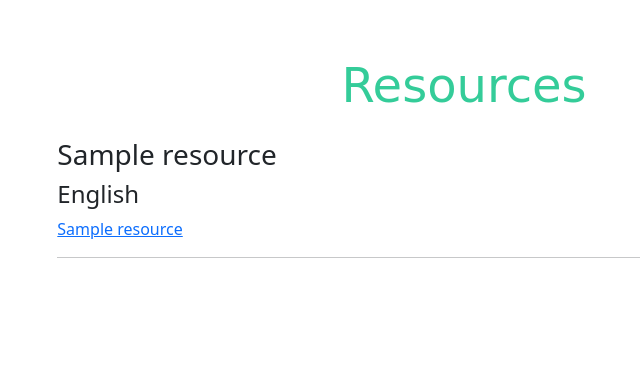
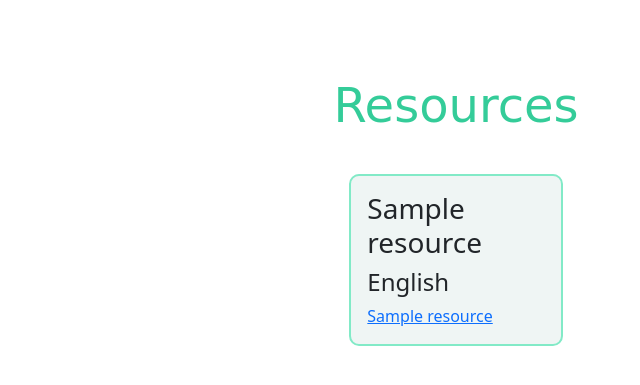
Before and after one commit to NickdevC/Home-Learning-Hub, a Django app: page /resources_app/resources/ in a window 1280 px wide. Shown: the part 80-465 px from the top of the page, without its empty margins (184-824 px from the left). Run offline with Django 3.2, Linux system fonts and the light colour scheme; tables that the repository leaves empty hold one stand-in row (values such as "Sample post"); some web fonts are replaced.

Commit message:
Style navigation buttons and form containers

```diff
--- a/static/css/style.css
+++ b/static/css/style.css
@@ -16,7 +16,7 @@ h2 {
 }
 
 
-.appointments-header {
+.page-header {
     margin-top: 6%;
     color: rgb(52, 204, 153);
 }
@@ -62,6 +62,7 @@ h2 {
     color: rgb(30, 176, 127);
     background-color: antiquewhite;
     border-radius: 20px;
+    box-shadow: -5px 5px rgb(80, 78, 78);
 }
 
 .submitBtn:hover {
--- a/templates/appointments.html
+++ b/templates/appointments.html
@@ -3,8 +3,8 @@
 {% block content %}
 
 
-<div class="col-12 text-center mt-3 mb-3">
-    <h1 class="mb-4 text-center appointments-header">Appointments</h1>
+<div class="col-12 text-center mt-2 mb-2">
+    <h1 class="mb-2 text-center page-header">Appointments</h1>
 </div>
 <div class="container-fluid">
     <div class="row justify-content-center">
--- a/templates/edit_appointment.html
+++ b/templates/edit_appointment.html
@@ -2,11 +2,13 @@
 {% load static %}
 {% block content %}
 
+<div class="col-12 text-center mt-3 mb-3">
+    <h1 class="text-center page-header">Edit Appointment</h1>
+</div>
 <div class="container-fluid">
     <div class="row">
         <div class="row m-2 row d-flex justify-content-center">
-            <div class="mb-4 text-center">
-                <h1 class="mb-4 text-center">Edit appointment:</h1>
+            <div class="col-md-6 mb-4 text-center appointment-card">
                 <!-- Form for editing the appointment model -->
                 <form method="POST">
                     {% csrf_token %}
--- a/templates/edit_resources.html
+++ b/templates/edit_resources.html
@@ -2,11 +2,13 @@
 {% load static %}
 {% block content %}
 
+<div class="col-12 text-center mt-3 mb-3">
+    <h1 class="text-center page-header">Upload a resource:</h1>
+</div>
 <div class="container-fluid">
     <div class="row">
         <div class="row m-2 row d-flex justify-content-center">
-            <div class="mb-4 text-center">
-                <h1 class="mb-4 text-center">Upload a resource:</h1>
+            <div class="col-md-6 mb-4 text-center appointment-card">
                 <!-- Form for uploading a resource to resources.html -->
                 <form method="POST" enctype="multipart/form-data">
                     {% csrf_token %}
--- a/templates/resources.html
+++ b/templates/resources.html
@@ -1,24 +1,20 @@
 {% extends "base.html" %}
 {% load static %}
 {% block content %}
+
+<div class="col-12 text-center mt-3 mb-3">
+    <h1 class="mb-4 text-center page-header">Resources</h1>
+</div>
 <div class="container-fluid">
-    <div class="row">
-
-        <!-- Resources Column -->
-        <div class="row m-2 row d-flex justify-content-center">
-            <div class="col-sm-8">
-                <h1 class="mb-4 text-center appointments-header">Resources</h1>
-                <!-- Loop through list to display each resource -->
-
+    <div class="row justify-content-center">
         {% for resource in resource_items %}
-
+        <div class="col-lg-2 col-md-3 col-sm-4 appointment-card">
             <h3>{{ resource.resource_name }}</h3>
 
             <h4>{{ resource.get_subject_display }}</h4>
 
             <a href="{{ resource.file.url }}" target="_blank">{{ resource.resource_name }}</a>
-
-                <hr>
+        </div>
         {% endfor%}
     </div>
 </div>
```
Lines whose indentation alone changed are shown as unchanged.
